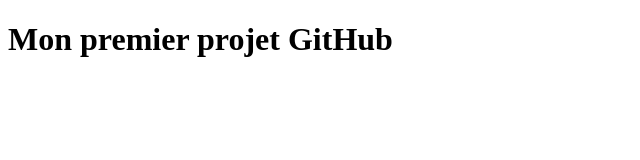
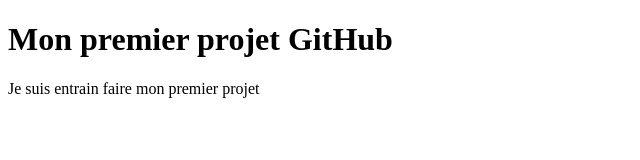
Before and after one commit to cherif-chab/ReposGitHub, a plain HTML site: page index.html in a window 1280 px wide. Shown: the whole page, without its empty margins (0-640 px from the left). Drawn offline with Linux system fonts and the light colour scheme.

Commit message:
Un paragraphe P ajouté

```diff
--- a/index.html
+++ b/index.html
@@ -7,5 +7,6 @@
   </head>
   <body>
     <h1>Mon premier projet GitHub</h1>
+    <p>Je suis entrain faire mon premier projet</p>
   </body>
 </html>
```
